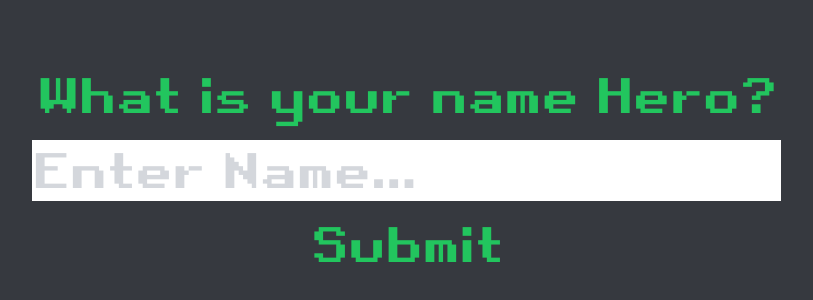
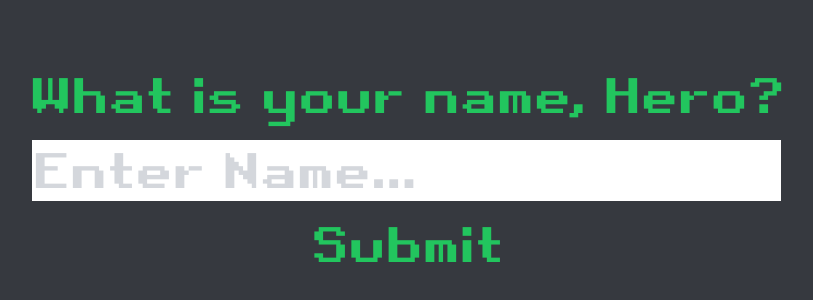
Before and after one commit to baguiar428/Phase_3-Project, a React (Create React App) app: page /choose_name in a window 1280 px wide. Shown: the part 230-530 px from the top of the page, without its empty margins (234-1047 px from the left). Built offline with nearby package versions, Linux system fonts and the light colour scheme.

Commit message:
Tweaked name input page: changed input text color and grammer

```diff
--- a/src/components/CharacterName.jsx
+++ b/src/components/CharacterName.jsx
@@ -20,8 +20,8 @@ function CharacterName(){
             <p></p>
             <form onSubmit = {handleSubmit}>
                 <div className="flex flex-col justify-center items-center space-y-5 h-screen">
-                <label>What is your name Hero?</label>
-                <input type='text' placeholder='Enter Name...' value={charName} onChange={handleChange}/>
+                <label>What is your name, Hero?</label>
+                <input className='text-black' type='text' placeholder='Enter Name...' value={charName} onChange={handleChange}/>
                 <button type='submit'>Submit </button>
                 </div>
             </form>
```
